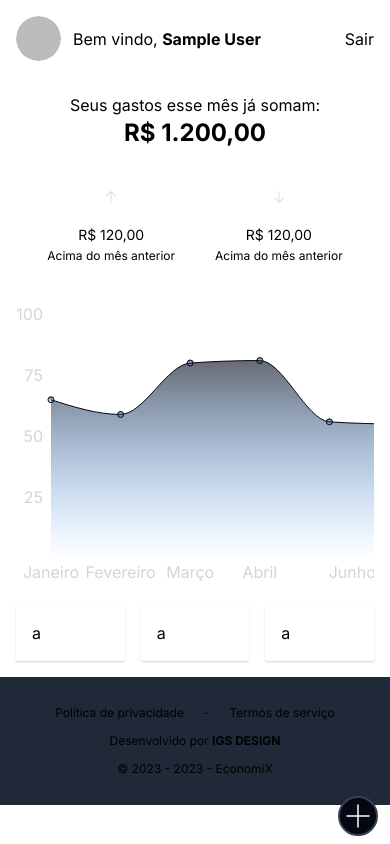
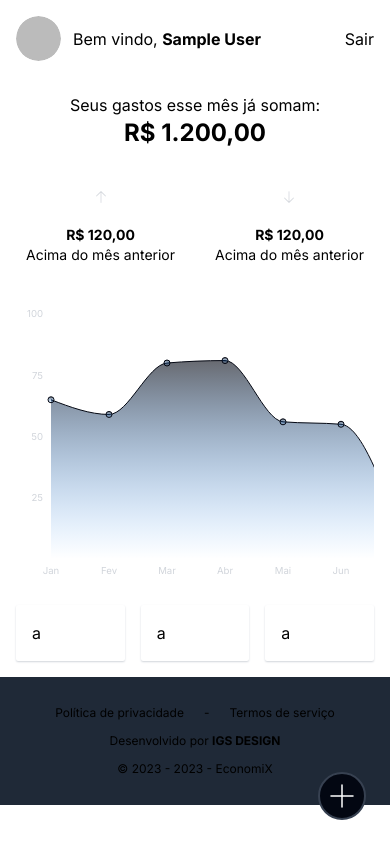
Before and after one commit to igorssc/economix, a Next.js app: page /dashboard in a window 390 px wide. Built offline with nearby package versions, Linux system fonts and the light colour scheme; no server answers; sample sign-in values are in the browser's storage.

Commit message:
style: Responsive Charts to the Dashboard Page

```diff
--- a/package.json
+++ b/package.json
@@ -9,6 +9,9 @@
     "lint": "next lint"
   },
   "dependencies": {
+    "@emotion/react": "^11.11.0",
+    "@emotion/styled": "^11.11.0",
+    "@mui/material": "^5.13.4",
     "@phosphor-icons/react": "^2.0.9",
     "@radix-ui/react-avatar": "^1.0.3",
     "autoprefixer": "10.4.14",
--- a/src/components/NewRegister.tsx
+++ b/src/components/NewRegister.tsx
@@ -4,8 +4,8 @@ import { Plus } from "@phosphor-icons/react";
 export function NewRegister() {
   return (
     <>
-      <button className="fixed w-10 h-10 md:w-14 md:h-14 flex items-center justify-center z-50 cursor-pointer hover:scale-110 transition-all duration-300 right-3 bottom-2 md:right-7 md:bottom-5 lg:right-14 lg:bottom-10 bg-gray-950 rounded-full border-gray-700 border-2">
-        <Plus size={32} color="#ffffff" weight="light" />
+      <button className="fixed w-12 h-12 md:w-14 md:h-14 flex items-center justify-center z-50 cursor-pointer hover:scale-110 transition-all duration-300 right-6 bottom-6 md:right-7 md:bottom-5 lg:right-14 lg:bottom-10 bg-gray-950 rounded-full border-gray-700 border-2">
+        <Plus color="#fff" weight="light" className="w-8 h-8 md:w-10 md:h-10" />
       </button>
     </>
   );
--- a/src/components/SummarizedMonthlyExpensesIndex.tsx
+++ b/src/components/SummarizedMonthlyExpensesIndex.tsx
@@ -27,11 +27,11 @@ export function SummarizedMonthlyExpensesIndex({
           )}
         />
         <p className={clsx("text-sm", invert && "md:text-right md:order-1")}>
-          <span className="md:text-lg">{title}</span>
+          <span className="md:text-lg max-md:font-bold">{title}</span>
           {description && (
             <>
               <br />
-              <span className="max-md:text-xs">{description}</span>
+              <span className="">{description}</span>
             </>
           )}
         </p>
--- a/src/components/monthlyExpenses.tsx
+++ b/src/components/monthlyExpenses.tsx
@@ -9,12 +9,13 @@ import {
 
 export function MonthlyExpenses() {
   const data = [
-    { name: "Janeiro", value: 65 },
-    { name: "Fevereiro", value: 59 },
-    { name: "Março", value: 80 },
-    { name: "Abril", value: 81 },
-    { name: "Maio", value: 56 },
-    { name: "Junho", value: 55 },
+    { name: "Jan", value: 65 },
+    { name: "Fev", value: 59 },
+    { name: "Mar", value: 80 },
+    { name: "Abr", value: 81 },
+    { name: "Mai", value: 56 },
+    { name: "Jun", value: 55 },
+    { name: "Jul", value: 12 },
   ];
 
   const formatYAxisTick = (value: any, index: number) => {
@@ -38,11 +39,12 @@ export function MonthlyExpenses() {
         <XAxis
           dataKey="name"
           axisLine={{ display: "none" }}
-          tick={{ fill: "#d1d5db" }}
+          tick={{ fill: "#d1d5db", fontSize: "0.6rem" }}
           tickLine={{ display: "none" }}
+          interval="preserveStart"
         />
         <YAxis
-          tick={{ fill: "#d1d5db" }}
+          tick={{ fill: "#d1d5db", fontSize: "0.6rem" }}
           tickFormatter={formatYAxisTick}
           axisLine={{ display: "none" }}
           tickLine={{ display: "none" }}
```
Also changed, not shown: 1 other file (tests, documents, lock files or other folders).
